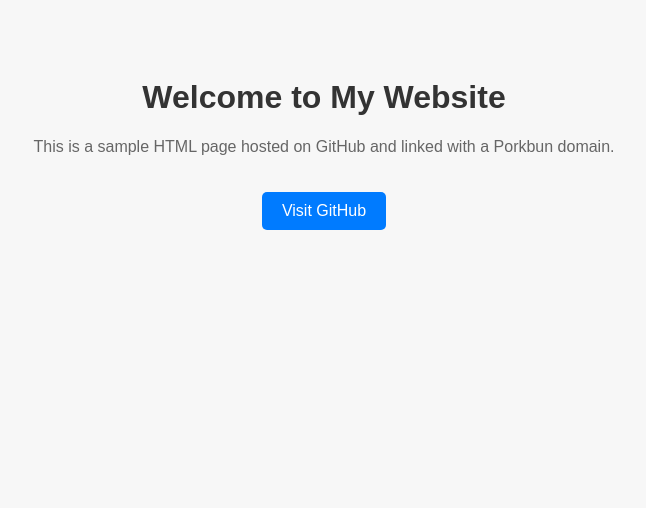
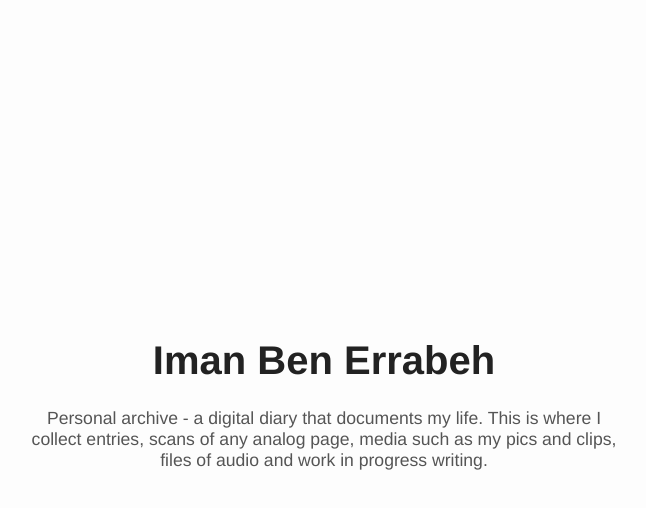
Before and after one commit to imanbenerrabeh/260082002, a plain HTML site: page index.html in a window 1280 px wide. Shown: the whole page, without its empty margins (316-962 px from the left). Drawn offline with Linux system fonts and the light colour scheme.

Commit message:
Add files via upload

```diff
--- a/index.html
+++ b/index.html
@@ -1,41 +1,45 @@
 <!DOCTYPE html>
 <html lang="en">
 <head>
-  <meta charset="UTF-8">
-  <meta name="viewport" content="width=device-width, initial-scale=1">
-  <title>My Website</title>
+  <meta charset="UTF-8" />
+  <meta name="viewport" content="width=device-width, initial-scale=1" />
+  <title>Iman Ben Errabeh</title>
   <style>
     body {
-      font-family: Arial, sans-serif;
+      margin: 0;
+      padding: 0;
+      font-family: "Helvetica Neue", sans-serif;
+      background-color: #fdfdfd;
+      color: #222;
+      display: flex;
+      flex-direction: column;
+      align-items: center;
+      justify-content: center;
+      height: 100vh;
+    }
+
+    h1 {
+      font-size: 2.5rem;
+      margin-bottom: 0.5rem;
+    }
+
+    p {
+      font-size: 1.1rem;
+      max-width: 600px;
       text-align: center;
-      padding: 50px;
-      background-color: #f7f7f7;
-    }
-    h1 {
-      color: #333;
-    }
-    p {
-      color: #666;
-    }
-    a {
-      display: inline-block;
-      margin-top: 20px;
-      padding: 10px 20px;
-      background: #007bff;
-      color: white;
-      text-decoration: none;
-      border-radius: 5px;
-    }
-    a:hover {
-      background: #0056b3;
+      padding: 0 20px;
+      color: #555;
     }
   </style>
 </head>
 <body>
 
-  <h1>Welcome to My Website</h1>
-  <p>This is a sample HTML page hosted on GitHub and linked with a Porkbun domain.</p>
-  <a href="https://github.com">Visit GitHub</a>
+  <h1>Iman Ben Errabeh</h1>
+  <p>
+   Personal archive - a digital diary that documents my life. This is where I collect
+   entries, scans of any analog page, media such as my pics and clips, files of audio
+   and work in progress writing.
+  </p>
 
 </body>
 </html>
```
